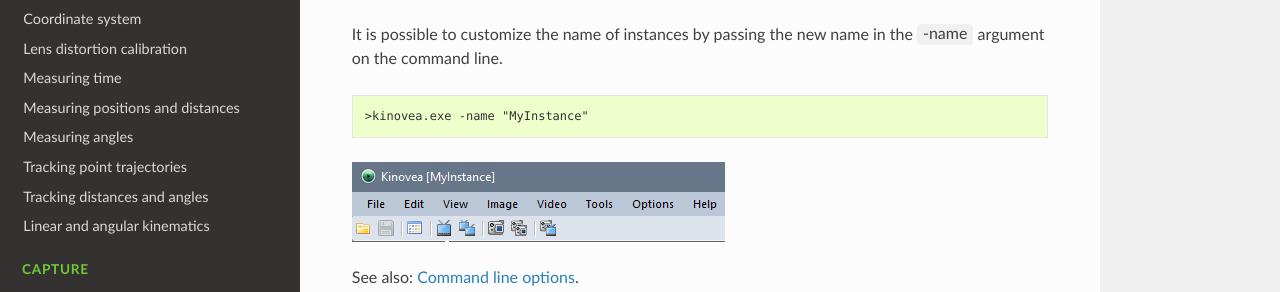
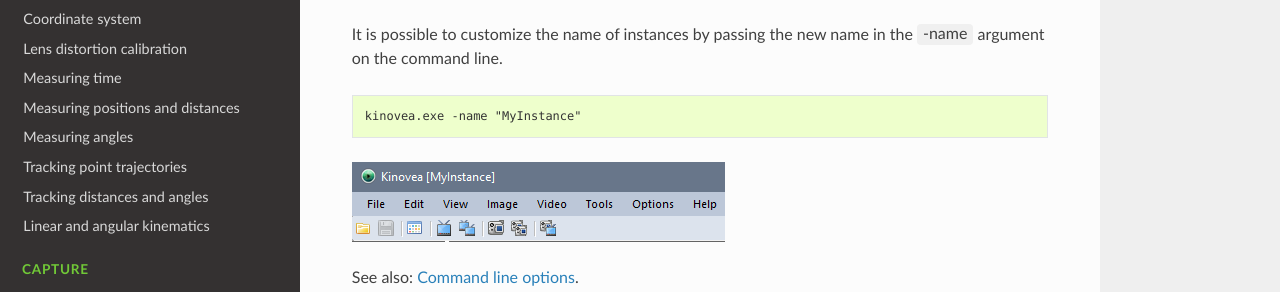
Before and after one commit to Kinovea/kinovea-docs, a Sphinx documentation site: the page built from source/userinterface/instances.rst, in a window 1280 px wide and 1247 px high. Shown: the part 662-954 px from the top of the window. Built offline with Sphinx 7.4.7 and the Read the Docs theme 2.0.0, drawn with Linux system fonts in a browser that asks for light colours.

Commit message:
Minor update in command line example.

```diff
--- a/source/userinterface/instances.rst
+++ b/source/userinterface/instances.rst
@@ -22,7 +22,7 @@ It is possible to customize the name of instances by passing the new name in the
 
 .. code-block:: console
 
-    >kinovea.exe -name "MyInstance"
+    kinovea.exe -name "MyInstance"
 
 .. image:: /images/ui/instancenamecustom.png
 
```
